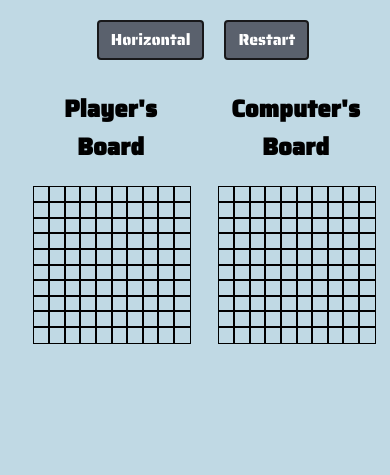
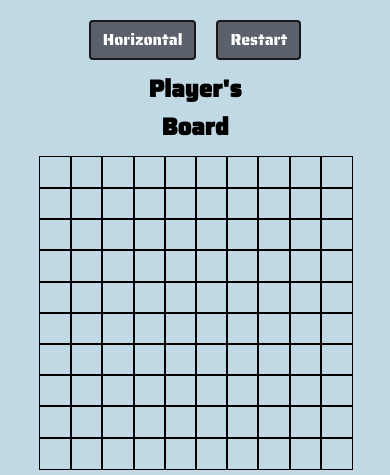
Before and after one commit to KonradLach/Battleship, a website built with webpack: page dist/index.html in a window 390 px wide. Shown: the part 309-784 px from the top of the page. Built offline with Linux system fonts and the light colour scheme.

Commit message:
Fixed bugs and mobile formatting. Have to add more comments

```diff
--- a/src/playerPlace.js
+++ b/src/playerPlace.js
@@ -29,7 +29,8 @@ const playerHover = (event) => {
     }
     //same as above but everything is multiplied by 10 to make it work for vertical placement
     else{
-        if(beginIndex%10>(beginIndex+currentShip.length)%10 && (beginIndex+currentShip.length)%10 !== 0){
+        console.log(beginIndex + currentShip.length*10)
+        if((beginIndex + currentShip.length*10)>110){
         }
         else{
             for(let i = 0; i<currentShip.length*10;i+=10){
--- a/src/style.css
+++ b/src/style.css
@@ -110,5 +110,23 @@ button:hover{
     background-color: #0d1014;
     border-color: #373e47;
 }
-#orientBtn{
+
+
+@media (max-width:500px) {
+    #gameboards{
+        display: block;
+        margin-left: auto;
+        margin-right: auto;
+    }
+    body{
+        margin:0;
+    }
+    #playerHeader,#playerGameboard,#computerHeader,#computerGameboard{
+        margin: auto;
+        margin-bottom: 10px;
+    }
+    #playerGameboard,#computerGameboard{
+        width: 80vw;
+        height: 80vw;
+    }
 }
--- a/webpack.config.js
+++ b/webpack.config.js
@@ -11,7 +11,7 @@ module.exports = {
   devtool: 'inline-source-map',
   plugins: [
     new HtmlWebpackPlugin({
-      title: 'Output Management',
+      title: 'Battleship',
     }),
   ],
   output: {
```
Also changed, not shown: dist/index.bundle.js, dist/index.html.
